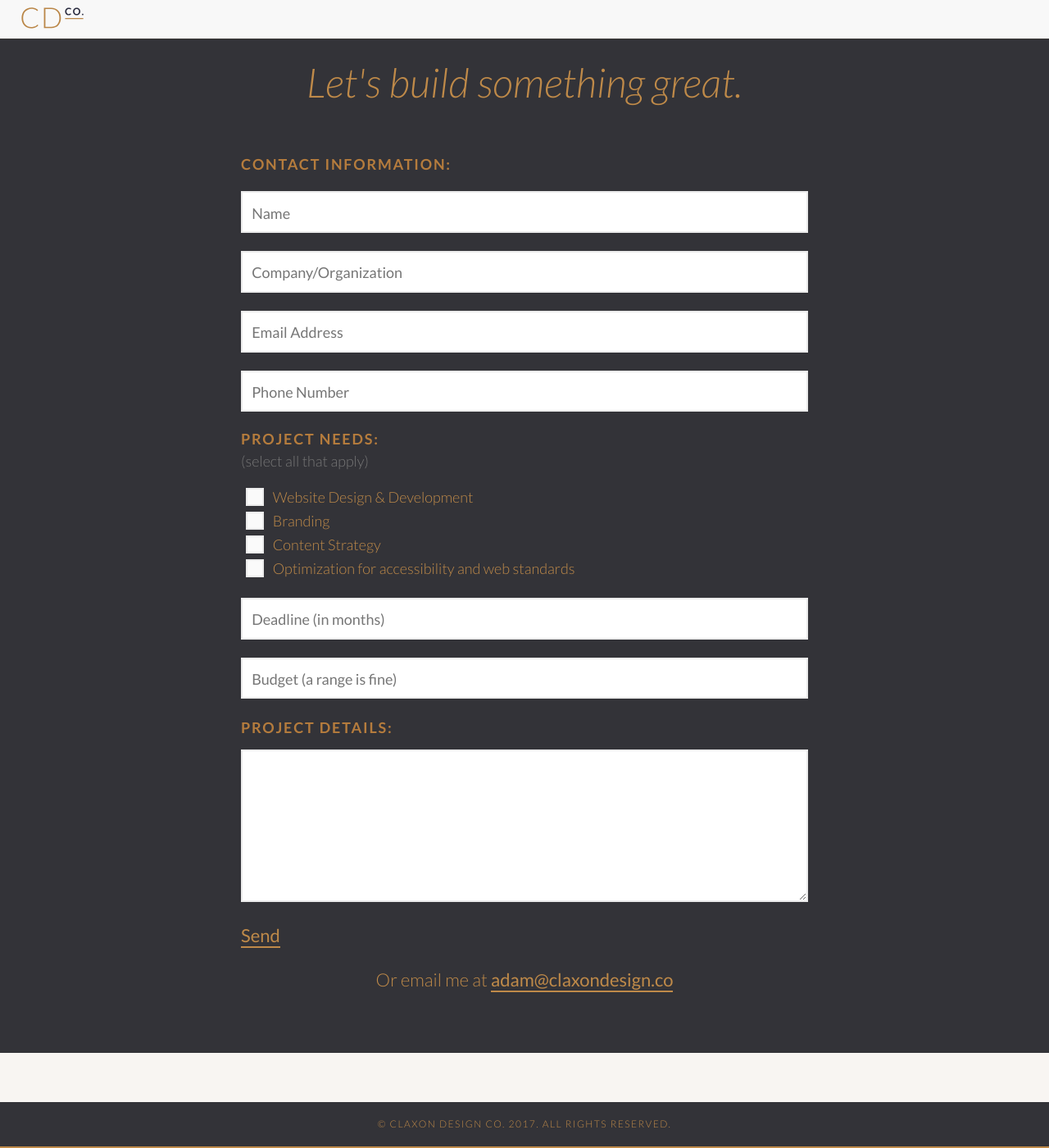
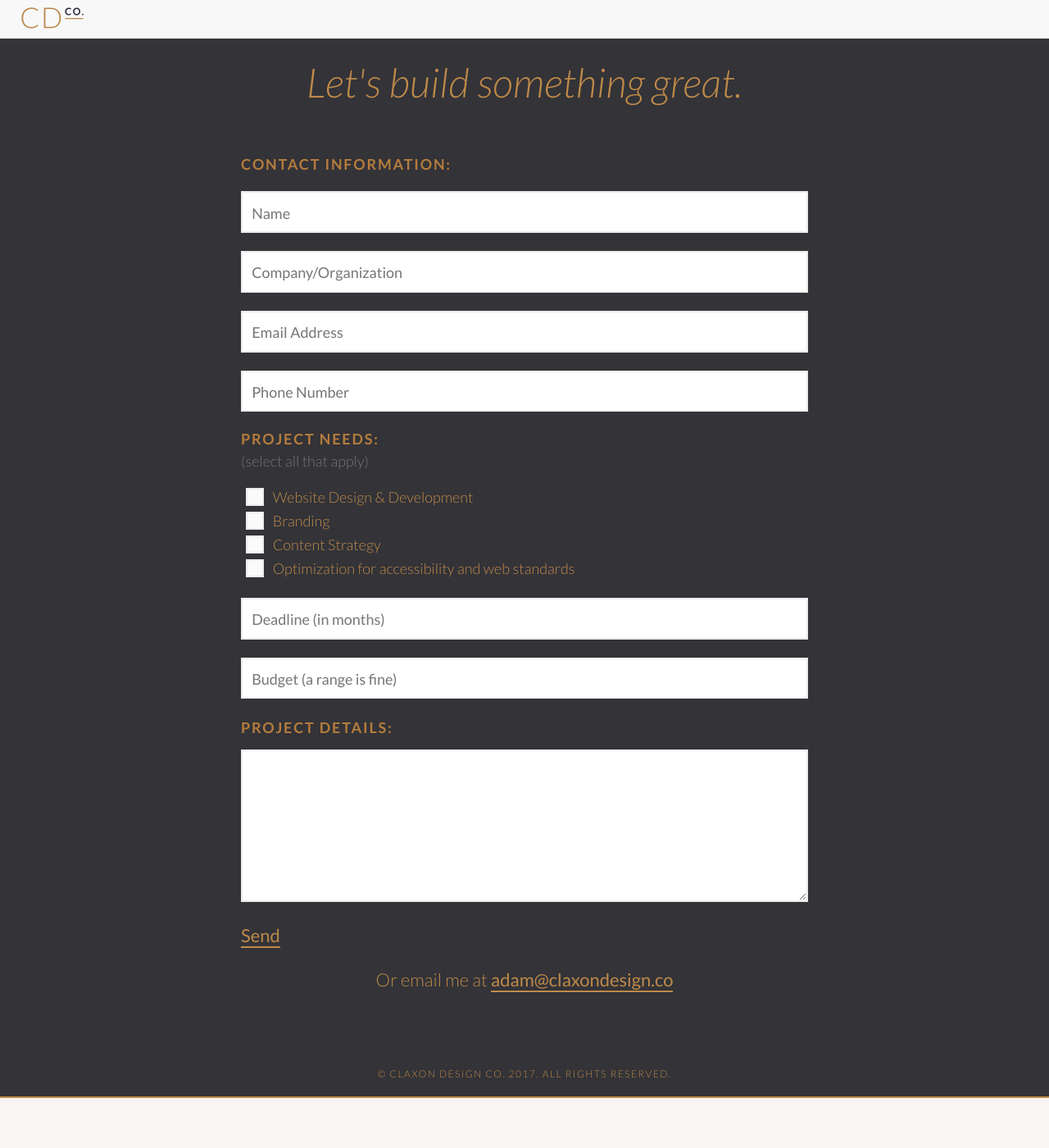
Before and after one commit to claxondesignco/claxondesignco.github.io, a Jekyll site: the page built from about.html, in a window 1280 px wide and 1400 px high, scrolled down 876 px. Shown: the whole window at 82% size. Built offline with Jekyll 4.4.1, drawn with Linux system fonts in a browser that asks for light colours; after the commit the page ends 2215 px from its top, so only the background shows below that.

Commit message:
Fixed margin on contact form on about page.

```diff
--- a/_sass/_about.sass
+++ b/_sass/_about.sass
@@ -44,9 +44,6 @@
     color: $brand
     margin-top: ms(4)
 
-    @include medium
-      margin-bottom: ms(6)
-
 .writing
   list-style: none
   line-height: 1.5em
```
